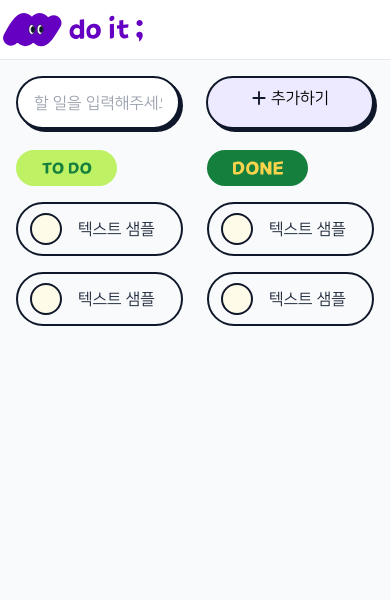
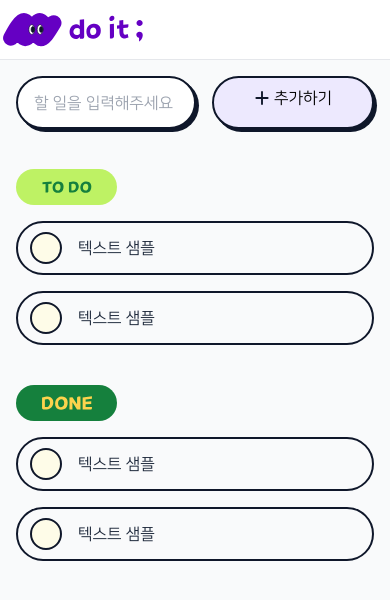
Before and after one commit to incolore9/todoList, a Next.js app in the folder todoit/: page / in a window 390 px wide. Shown: the top 600 px of the page. Built offline with nearby package versions, Linux system fonts and the light colour scheme.

Commit message:
[design] 홈 레이아웃 반응형 구현

```diff
--- a/todoit/src/app/page.tsx
+++ b/todoit/src/app/page.tsx
@@ -5,7 +5,7 @@ import ShadowStyleBtn from "@/components/common/ShadowStyleBtn";
 export default function Home() {
   return (
     <div className="m-auto h-screen max-w-[1200px] p-4">
-      <div className="mb-[21px] flex gap-[26px]">
+      <div className="mb-10 flex gap-[26px] max-md:gap-4 max-sm:mb-6">
         <input
           type="text"
           placeholder="할 일을 입력해주세요"
@@ -19,13 +19,13 @@ export default function Home() {
               height={16}
               alt="추가하기 버튼"
             />
-            추가하기
+            <h2 className="max-sm:hidden">추가하기</h2>
           </div>
         </ShadowStyleBtn>
       </div>
 
-      <div className="flex gap-6">
-        <div className="w-1/2">
+      <div className="flex flex-col gap-6 md:flex-row">
+        <div className="w-full md:w-1/2">
           <div className="mb-4 flex h-9 w-[101px] items-center justify-center rounded-full bg-lime-300 px-4 py-2">
             <Image
               src="/image/common/TODO-logo.svg"
@@ -37,7 +37,7 @@ export default function Home() {
           <TodoList />
           <TodoList />
         </div>
-        <div className="w-1/2">
+        <div className="w-full md:w-1/2">
           <div className="mb-4 flex h-9 w-[101px] items-center justify-center rounded-full bg-green-700 px-4 py-2">
             <Image
               src="/image/common/DONE-logo.svg"
--- a/todoit/src/components/common/ShadowStyleBtn.tsx
+++ b/todoit/src/components/common/ShadowStyleBtn.tsx
@@ -6,7 +6,7 @@ interface Props {
 export default function ShadowStyleBtn({ bg, children }: Props) {
   return (
     <button
-      className={`shadowDiv flex w-[168px] justify-center rounded-md px-4 py-2 ${bg}`}
+      className={`shadowDiv flex w-[168px] justify-center rounded-md px-4 py-2 max-md:w-[162px] max-sm:w-14 ${bg}`}
     >
       {children}
     </button>
--- a/todoit/src/components/common/header.tsx
+++ b/todoit/src/components/common/header.tsx
@@ -6,12 +6,22 @@ export default function Header() {
     <nav className="h-[60px] w-full border-b-[1px] bg-white">
       <div className="m-auto flex h-full max-w-[1200px] items-center">
         <Link href="/">
+          <div className="hidden sm:block">
             <Image
               src="/image/common/Size=Large.svg"
               alt="do it logotype"
               width={150}
               height={100}
             />
+          </div>
+          <div className="hidden max-sm:block">
+            <Image
+              src="/image/common/Size=Small.svg"
+              alt="do it logotype"
+              width={70}
+              height={100}
+            />
+          </div>
         </Link>
       </div>
     </nav>
--- a/todoit/tailwind.config.ts
+++ b/todoit/tailwind.config.ts
@@ -31,6 +31,11 @@ export default {
         },
       },
     },
+    screens: {
+      sm: "375px",
+      md: "744px",
+      lg: "1200px",
+    },
   },
   plugins: [],
 } satisfies Config;
```
Lines whose indentation alone changed are shown as unchanged.
